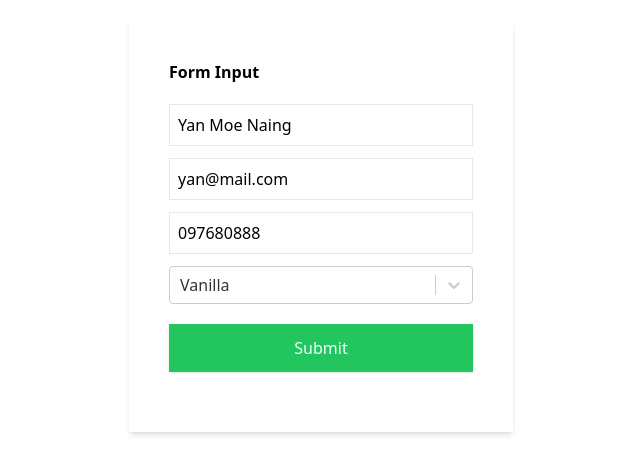
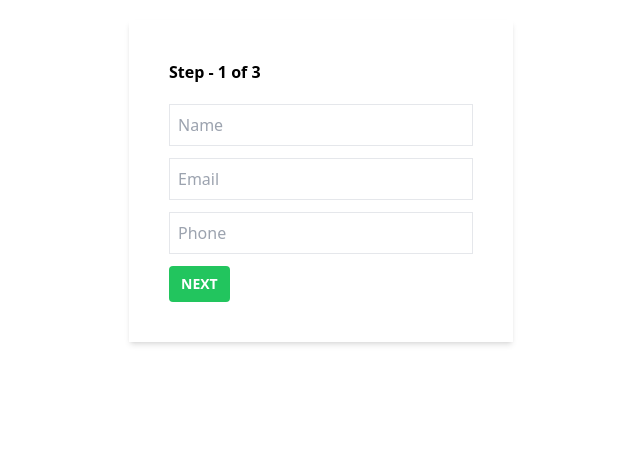
Before and after one commit to yanmoenaing118/designs, a React (Create React App) app: page / in a window 1280 px wide. Shown: the top 474 px of the page, without its empty margins (319-959 px from the left). Built offline with nearby package versions, Linux system fonts and the light colour scheme.

Commit message:
form steps

```diff
--- a/src/App.js
+++ b/src/App.js
@@ -1,7 +1,8 @@
-import React from "react";
+import React, { useState } from "react";
 import ReactSelectInput from "./components/ReactSelectInput";
 import { useForm, Controller } from "react-hook-form";
 import { phone } from "phone";
+import PersonalInfo from "./components/checkout/PersonalInfo";
 
 const options = [
   { value: "chocolate", label: "Chocolate" },
@@ -10,72 +11,24 @@ const options = [
 ];
 
 export default function App() {
-  const { register, handleSubmit, control } = useForm({
-    defaultValues: {
-      gender: { value: "vanilla", label: "Vanilla" },
-      fullname: "Yan Moe Naing",
-      email: "yan@mail.com",
-      phone: "097680888",
-    },
-  });
+  const [step, setStep] = useState(1);
 
-  function handleFormSubmit(data) {
-    console.log("form data ", data);
+  let content = null;
+
+  switch (step) {
+    case 1:
+      content = <PersonalInfo onNext={() => setStep(step + 1)} />;
+      break;
+    case 2:
+      return;
+    default:
+      return <div>N</div>;
   }
 
   return (
     <div className="max-w-sm mx-auto bg-white shadow-md my-5 p-10">
-      <h1 className="font-extrabold mb-5">Form Input</h1>
-      <form onSubmit={handleSubmit(handleFormSubmit)}>
-        <input
-          placeholder="Name"
-          className="w-full p-2 border mb-3"
-          {...register("fullname")}
-        />
-        <input
-          placeholder="Email"
-          className="w-full p-2 border mb-3"
-          {...register("email", {
-            required: true,
-            validate: (value) => {
-              return /^\w+([\.-]?\w+)*@\w+([\.-]?\w+)*(\.\w{2,3})+$/.test(
-                value
-              );
-            },
-          })}
-        />
-        <input
-          placeholder="Phone"
-          className="w-full p-2 border mb-3"
-          {...register("phone", {
-            required: true,
-            validate: (value) => {
-              return phone(value, {
-                country: "MMR",
-                validateMobilePrefix: true,
-              }).isValid;
-            },
-          })}
-        />
-        <Controller
-          name="gender"
-          control={control}
-          render={({ field: { onChange, value } }) => (
-            <ReactSelectInput
-              name="gender"
-              onChange={onChange}
-              options={options}
-              value={value}
-            />
-          )}
-        />
-        <button
-          type="submit"
-          className="shadow bg-green-500 text-cyan-50 my-5 w-full p-3"
-        >
-          Submit
-        </button>
-      </form>
+      <h1 className="font-extrabold mb-5">Step - {step} of 3 </h1>
+      {content}
     </div>
   );
 }
--- a/src/components/checkout/PersonalInfo.js
+++ b/src/components/checkout/PersonalInfo.js
@@ -0,0 +1,25 @@
+import { useForm } from "react-hook-form";
+import Input from "../form/Input";
+import Button from "../utils/Button";
+export default function PersonalInfo({ onNext }) {
+  const { register, handleSubmit } = useForm({
+    defaultValues: {
+      fullname: "",
+      email: "",
+      phone: "",
+    },
+  });
+
+  function handleFormSubmit(data) {
+    console.log(data);
+  }
+
+  return (
+    <form>
+      <Input name="fullname" placeholder="Name" register={register} />
+      <Input name="email" placeholder="Email" register={register} />
+      <Input name="phone" placeholder="Phone" register={register} />
+      <Button type="submit" text="Next" />
+    </form>
+  );
+}
--- /dev/null
+++ b/src/components/form/Input.js
@@ -0,0 +1,14 @@
+export default function Input({
+  name,
+  placeholder,
+  register,
+  validationOptions = {},
+}) {
+  return (
+    <input
+      placeholder={placeholder}
+      className="w-full p-2 border mb-3"
+      {...register(name, validationOptions)}
+    />
+  );
+}
--- /dev/null
+++ b/src/components/form/Select.js
@@ -0,0 +1,16 @@
+import React from "react";
+import Select from "react-select";
+
+export default function ReactSelectInput({
+  options,
+  placeholder,
+  onChange,
+}) {
+  return (
+    <Select
+      options={options}
+      placeholder={placeholder}
+      onChange={(value) => onChange(value)}
+    />
+  );
+}
--- /dev/null
+++ b/src/components/utils/Button.js
@@ -0,0 +1,11 @@
+export default function Button({ text, type, onClick, className }) {
+  return (
+    <button
+      className={`bg-green-500 text-white font-bold uppercase text-sm rounded px-3 py-2 ${className}`}
+      type="text"
+      onClick={onClick}
+    >
+      {text}
+    </button>
+  );
+}
```
Also changed, not shown: src/components/form/DataList.js (added).
